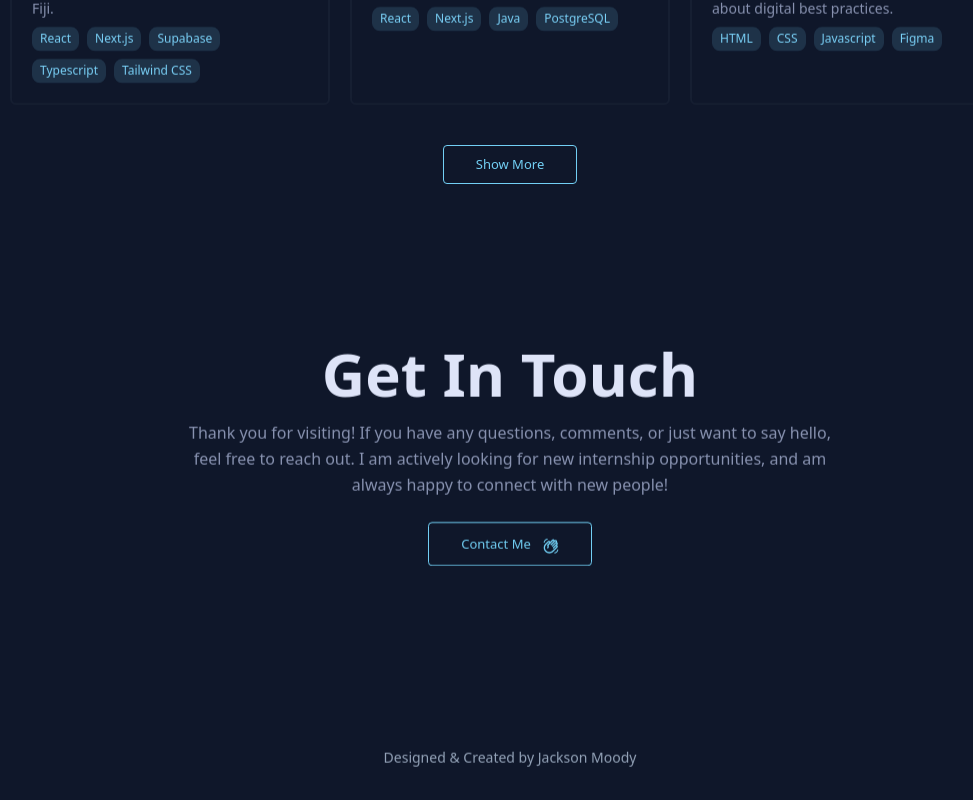
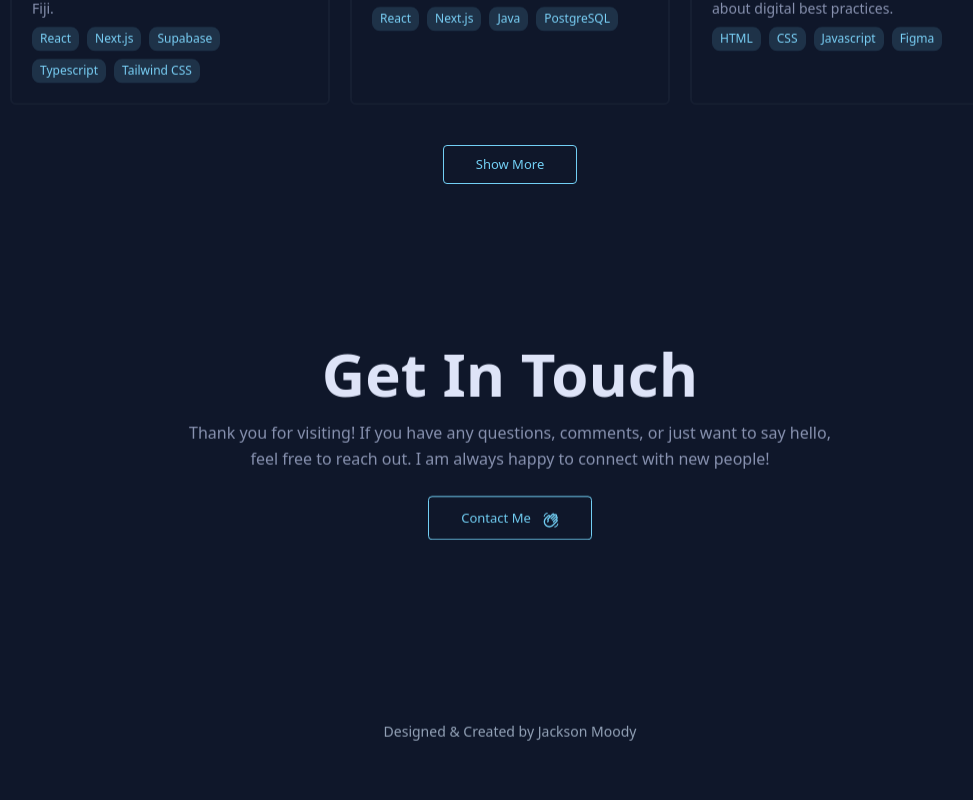
Before and after one commit to jacksonmoody/personal-website, a Next.js app: page / in a window 1280 px wide. Shown: the part 2723-3523 px from the top of the page, without its empty margins (130-1103 px from the left). After the commit the page ends 3497 px from the top, so only its background shows below. Built offline with nearby package versions, Linux system fonts and the light colour scheme.

Commit message:
Update contact.tsx

```diff
--- a/src/components/sections/contact.tsx
+++ b/src/components/sections/contact.tsx
@@ -11,8 +11,7 @@ export default function Contact() {
             </h2>
             <p className="max-w-2xl mx-auto mb-8 text-tertiary">
               Thank you for visiting! If you have any questions, comments, or
-              just want to say hello, feel free to reach out. I am actively
-              looking for new internship opportunities, and am always happy to
+              just want to say hello, feel free to reach out. I am always happy to
               connect with new people!
             </p>
             <a
```
